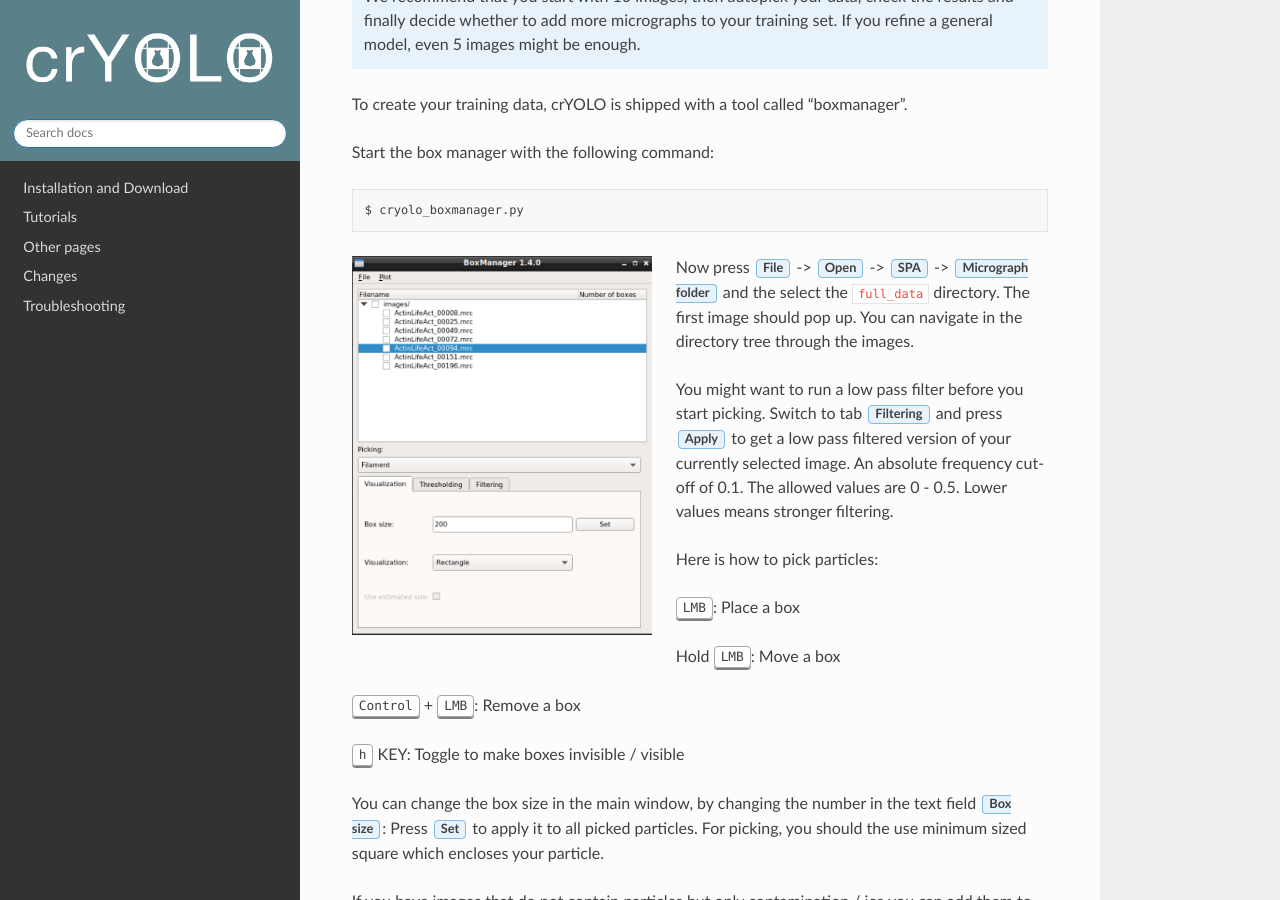
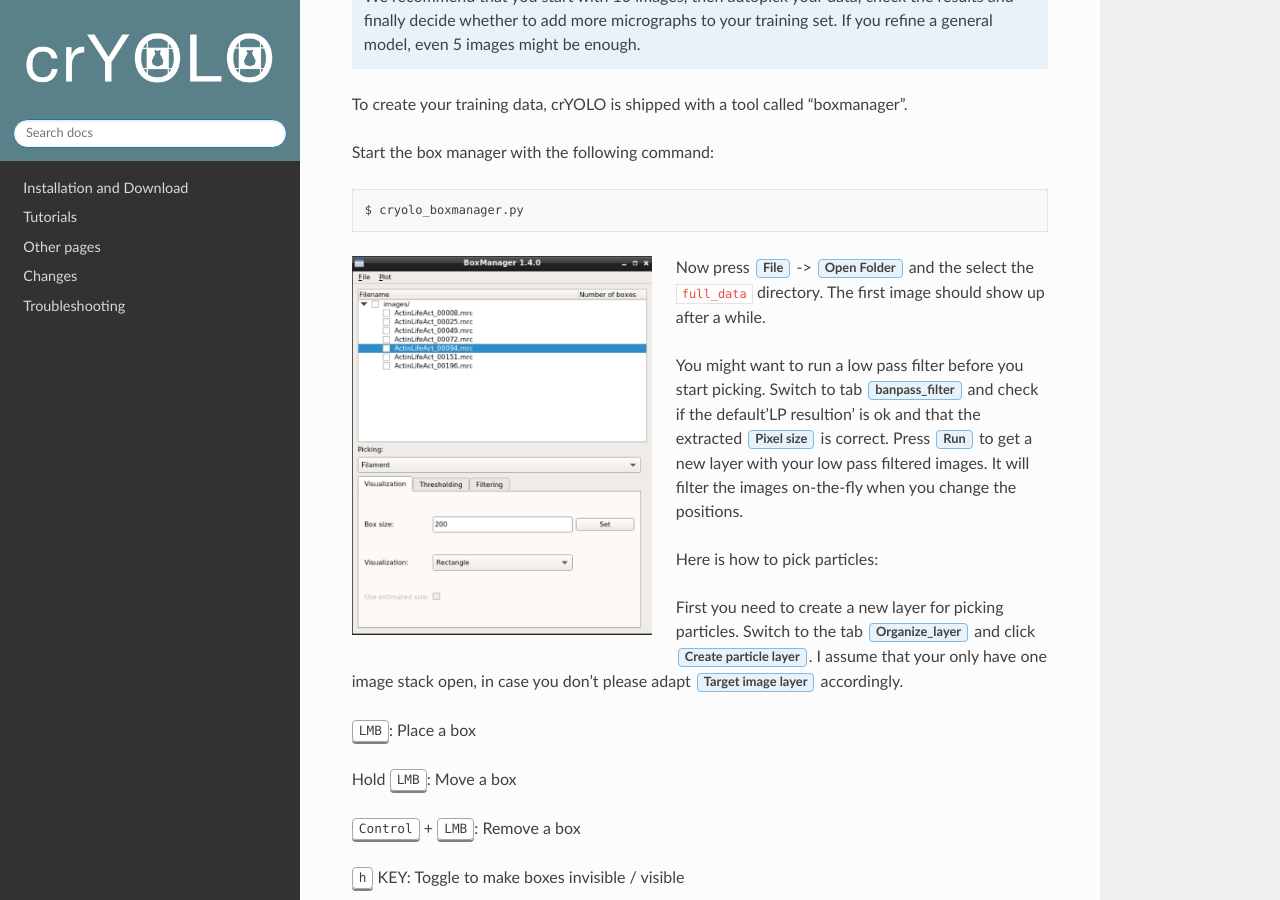
Before and after one commit to MPI-Dortmund/cryolo, a Sphinx documentation site: the page built from source/tutorials/data_preparation.rst, in a window 1280 px wide and 900 px high, scrolled down 468 px. Built offline with Sphinx 7.4.7 and the Read the Docs theme 2.0.0, drawn with Linux system fonts in a browser that asks for light colours.

Commit message:
some napari changes

```diff
--- a/source/tutorials/data_preparation.rst
+++ b/source/tutorials/data_preparation.rst
@@ -4,8 +4,8 @@
     :width: 300
     :align: left
 
-Now press :guilabel:`File` -> :guilabel:`Open` -> :guilabel:`SPA` -> :guilabel:`Micrograph folder` and the select the :file:`full_data` directory. The first image should
-pop up. You can navigate in the directory tree through the images.
+Now press :guilabel:`File` -> :guilabel:`Open Folder` and the select the :file:`full_data` directory. The first image should
+show up after a while.
 
 .. include:: text_modules/data_prep_filter.rst
 
--- a/source/tutorials/text_modules/data_prep_filter.rst
+++ b/source/tutorials/text_modules/data_prep_filter.rst
@@ -1,3 +1 @@
-You might want to run a low pass filter before you start picking. Switch to tab :guilabel:`Filtering` and press :guilabel:`Apply`
-to get a low pass filtered version of your currently selected image. An absolute
-frequency cut-off of 0.1. The allowed values are 0 - 0.5. Lower values means stronger filtering.
+You might want to run a low pass filter before you start picking. Switch to tab :guilabel:`banpass_filter` and check if the default'LP resultion' is ok and that the extracted :guilabel:`Pixel size` is correct. Press :guilabel:`Run` to get a new layer with your low pass filtered images. It will filter the images on-the-fly when you change the positions.
--- a/source/tutorials/text_modules/data_prep_pick_particles.rst
+++ b/source/tutorials/text_modules/data_prep_pick_particles.rst
@@ -1,4 +1,6 @@
 Here is how to pick particles:
+
+First you need to create a new layer for picking particles. Switch to the tab :guilabel:`Organize_layer` and click :guilabel:`Create particle layer`. I assume that your only have one image stack open, in case you don't please adapt :guilabel:`Target image layer` accordingly.
 
 * :kbd:`LMB`: Place a box
 * Hold :kbd:`LMB`: Move a box
```
